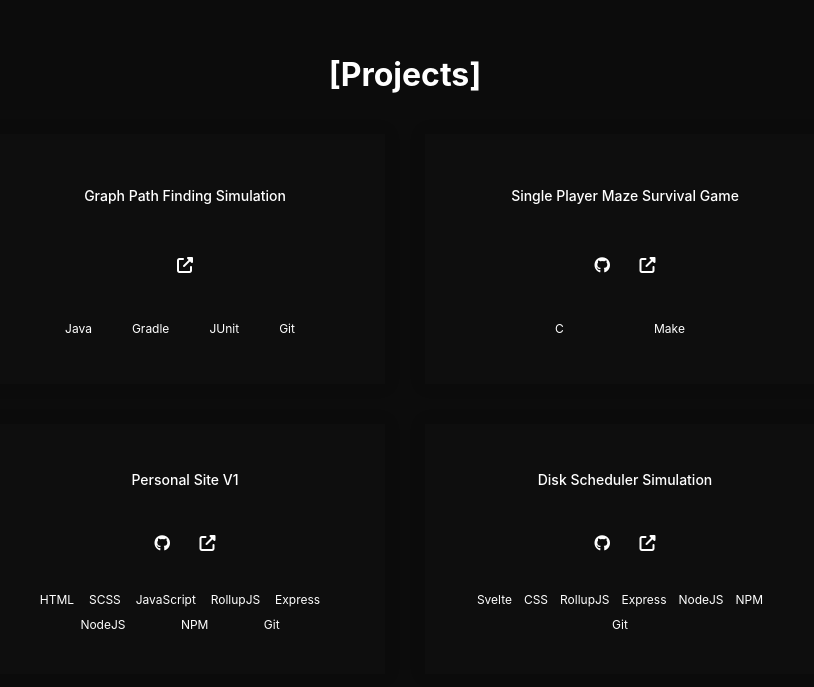
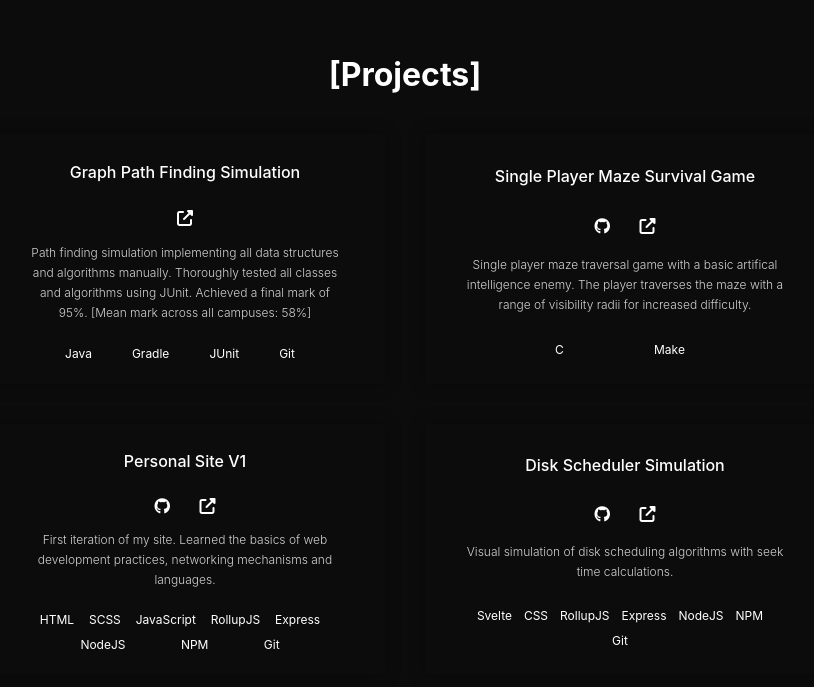
Before and after one commit to MohammedAliHussein/personal-site-v2, a Svelte app: page / in a window 1280 px wide. Shown: the part 745-1432 px from the top of the page, without its empty margins (235-1049 px from the left). Built offline with nearby package versions, Linux system fonts and the light colour scheme.

Commit message:
Added animation for projects

```diff
--- a/src/App.svelte
+++ b/src/App.svelte
@@ -34,7 +34,7 @@
 			},
 			{
 				title: "Personal Site V1",
-				description: "Personal website to display my works. First attempt at web development. Learned the basics of web development practices, networking mechanisms, internet's inner workings, optimisation techniques and languages.",
+				description: "First iteration of my site. Learned the basics of web development practices, networking mechanisms and languages.",
 				technologies: ["HTML", "SCSS", "JavaScript", "RollupJS", "Express", "NodeJS", "NPM", "Git"],
 				github: "https://github.com/MohammedAliHussein/personal-site-v1",
 				link: "",
--- a/src/components/Project.svelte
+++ b/src/components/Project.svelte
@@ -1,29 +1,45 @@
 <script>
     import ProjectTitle from "./ProjectTitle.svelte";
+    import ProjectDescription from "./ProjectDescription.svelte";
     import ProjectTechnologies from "./ProjectTechnologies.svelte";
-import HeaderTitle from "./HeaderTitle.svelte";
+    import { fly } from "svelte/transition";
+    import { onMount } from "svelte";
 
     export let title = "title";
     export let description = "description";
     export let technologies = [];
     export let github = "";
     export let link = "";
+    export let index = 0;
+
+    $: dynamicIndex = index;
+
+    let ready = false;
+
+    onMount(() => {
+        ready = true;
+        if(dynamicIndex !== -1) {
+            // document.querySelector("project 1").style.animation = `slideIn 0.5s cubic-bezier(0, 0.55, 0.45, 1) ${index * 0.3}s`;
+        }
+    });
 
 </script>
 
-<div class="project">
+{#if ready}
+    <div class="project" in:fly={{duration: 800, y: -20, delay: index * 300}}>
         <ProjectTitle title={title}/>
         <div class="links">
             {#if github !== ""}
-            <i class="fa-brands fa-github" on:click={window.open(github, '_blank').focus()}></i>
+                <i class="fa-brands fa-github" on:click={window.open(github)}></i>
             {/if}
             {#if link !== null}
                 <i class="fa-solid fa-up-right-from-square"></i>
             {/if}
         </div>
-    <!-- <ProjectDescription description={description}> -->
+        <ProjectDescription description={description}/>
         <ProjectTechnologies technologies={technologies}/>
     </div>
+{/if}
 
 <style>
     .project {
@@ -33,9 +49,21 @@ import HeaderTitle from "./HeaderTitle.svelte";
         flex-direction: column;
         width: 400px;
         height: 250px;
-        background-color:rgb(14, 14, 14);
-        filter: drop-shadow(0px 0px 8px rgba(0, 0, 0, 0.1));
+        /* background-color:rgb(16, 16, 16); */
+        filter: drop-shadow(0px 0px 8px rgba(0, 0, 0, 0.3));
         margin: 20px;
+        /* animation: slideIn 0.5s cubic-bezier(0, 0.55, 0.45, 1); */
+    }
+
+    @keyframes slideIn {
+        0% {
+            opacity: 0;
+            transform: translateY(-20px);
+        }
+        100% {
+            opacity: 1;
+            transform: translateY(0px);
+        }
     }
 
     .links {
--- /dev/null
+++ b/src/components/ProjectDescription.svelte
@@ -0,0 +1,25 @@
+<script>
+
+    export let description = "";
+
+</script>
+
+<div class="description">
+    <h3>{description}</h3>
+</div>
+
+<style>
+    .description {
+        text-align: center;
+        width: 80%;
+        background: none;
+    }
+
+    h3 {
+        font-size: 12px;
+        font-weight: 300;
+        color: rgb(210, 210, 210);
+        line-height: 20px;
+        background: none;
+    }
+</style>
--- a/src/components/ProjectTitle.svelte
+++ b/src/components/ProjectTitle.svelte
@@ -17,7 +17,7 @@
 
 <style>
     h3 {
-        font-size: 14px;
+        font-size: 16px;
         font-weight: 500;
         margin: 10px;
         background: none;
--- a/src/sections/Projects.svelte
+++ b/src/sections/Projects.svelte
@@ -8,8 +8,8 @@
 <div class="projects-section">
     <HeaderTitle title={"[Projects]"}/>
     <div class="projects">
-        {#each projectData as project}
-            <Project {...project}/>
+        {#each projectData as project, i}
+            <Project {...project} index={i}/>
         {/each}
     </div>
 </div>
```
Lines whose indentation alone changed are shown as unchanged.
